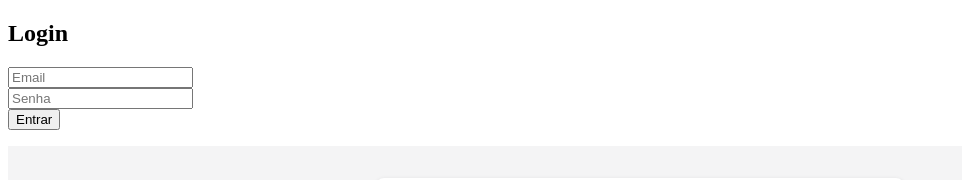
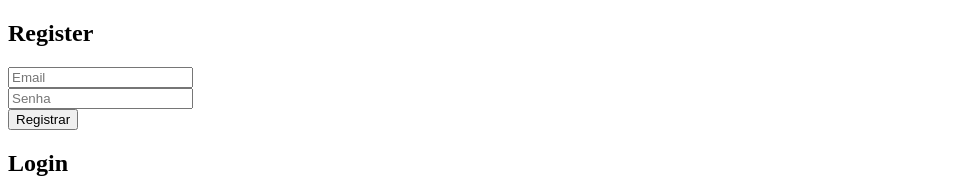
Before and after one commit to gustavocamposa/web-messenger, a React (Vite) app in the folder frontend/: page / in a window 1280 px wide. Shown: the top 180 px of the page, without its empty margins (0-962 px from the left). Built offline with nearby package versions, Linux system fonts and the light colour scheme; no server answers.

Commit message:
feat/adiciona pagina de register

```diff
--- a/frontend/src/App.jsx
+++ b/frontend/src/App.jsx
@@ -2,9 +2,11 @@ import "./styles/style.css";
 import PaginaPrincipal from "./pages/PaginaPrincipal";
 import Login from "./pages/Login";
 import HealthCheck from "./components/HealthCheck";
+import Register from "./pages/Register";
 function App() {
   return (
     <>
+      <Register />
       <Login />
       <PaginaPrincipal />
       <HealthCheck />
--- a/frontend/src/pages/Register.jsx
+++ b/frontend/src/pages/Register.jsx
@@ -0,0 +1,65 @@
+import { useState } from "react";
+
+export default function Register({ onRegisterSucess }) {
+  const [email, setEmail] = useState("");
+  const [password, setPassword] = useState("");
+  const [feedback, setFeedback] = useState("");
+
+  async function handleRegister() {
+    if (!email.trim()) {
+      setFeedback("Informe seu email.");
+      return;
+    }
+
+    if (!password.trim()) {
+      setFeedback("Informe sua senha.");
+      return;
+    }
+
+    try {
+      const request = await fetch("http://localhost:3000/register", {
+        method: "POST",
+        headers: {
+          "Content-Type": "application/json",
+        },
+        body: JSON.stringify({
+          email,
+          password,
+        }),
+      });
+
+      const data = await request.json();
+
+      if (!request.ok) {
+        setFeedback(data.message);
+        return;
+      }
+
+      onRegisterSucess(data.token);
+    } catch (error) {
+      setFeedback("Erro ao conectar com o servidor.");
+    }
+  }
+
+  return (
+    <div>
+      <h2>Register</h2>
+      <input
+        type="email"
+        value={email}
+        onChange={(e) => setEmail(e.target.value)}
+        placeholder="Email"
+      />
+      <br />
+      <input
+        type="password"
+        value={password}
+        onChange={(e) => setPassword(e.target.value)}
+        placeholder="Senha"
+      />
+      <br />
+      <button onClick={handleRegister}>Registrar</button>
+      <p>{feedback}</p>
+    </div>
+  );
+}
```
